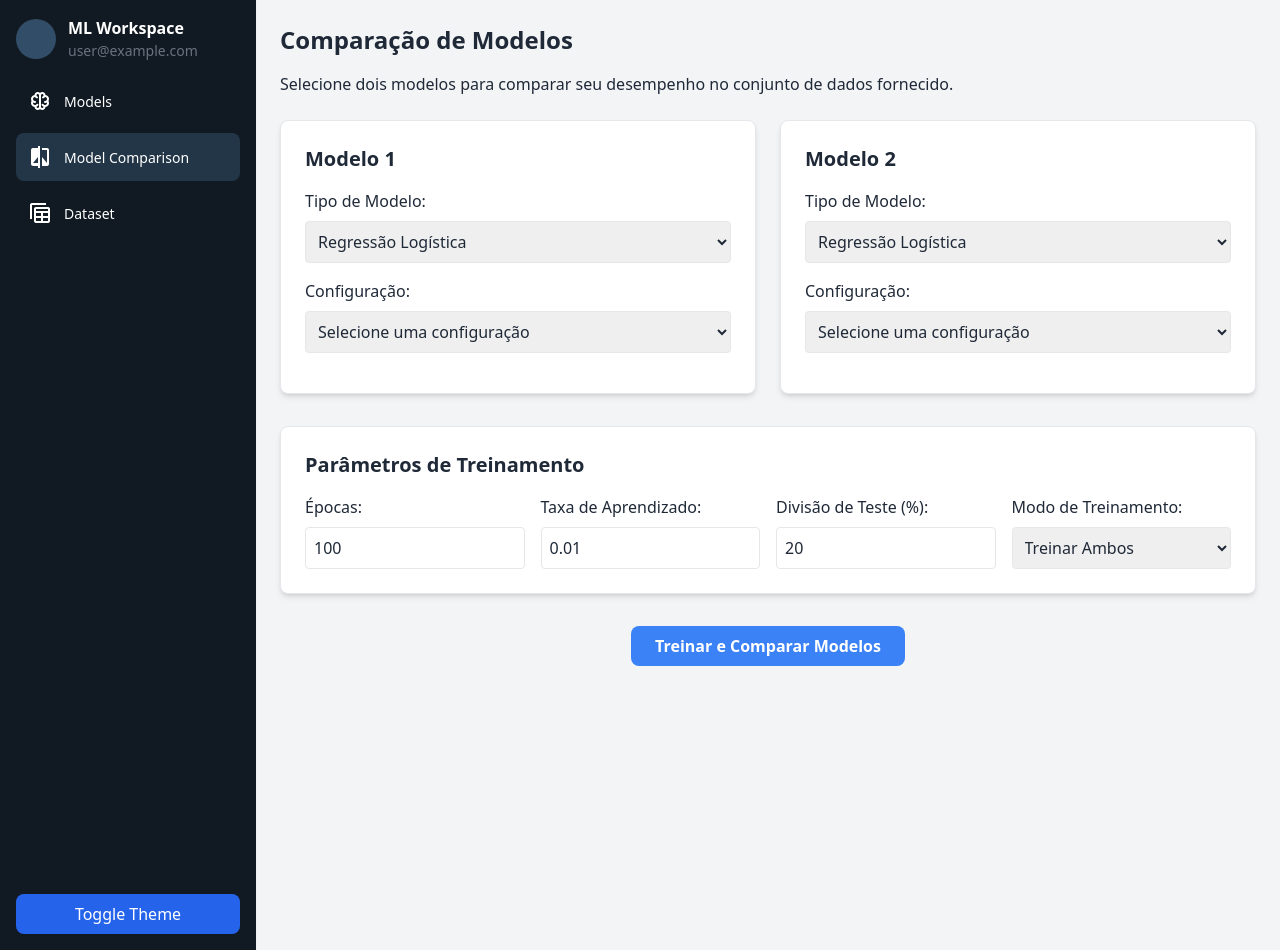
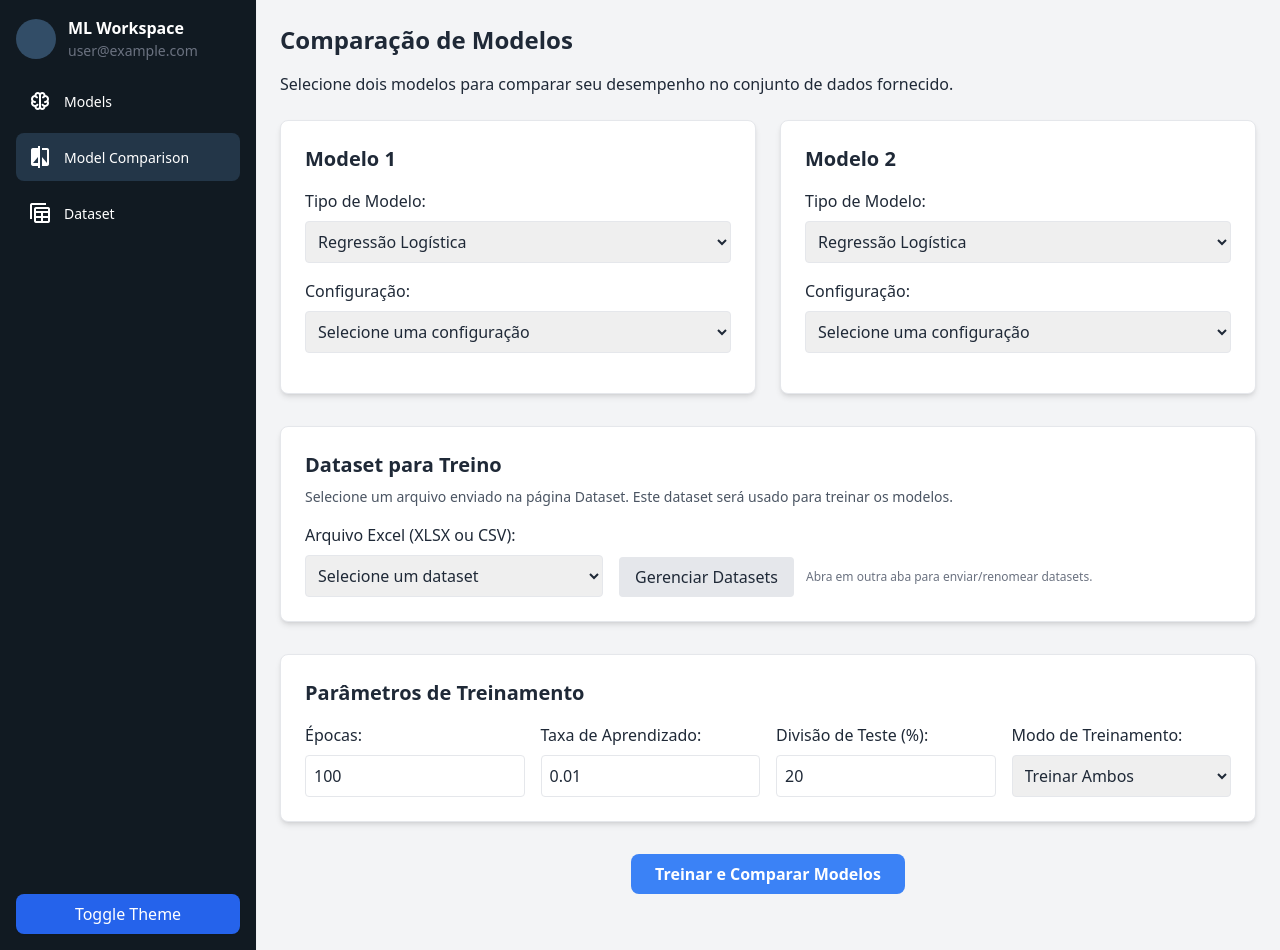
Before and after one commit to Gportari/Projeto-IA, a Flask app: page /ModelComparison.html in a window 1280 px wide. Run offline with Flask 3, Linux system fonts and the light colour scheme; data that the repository does not hold is empty; some libraries are stand-ins or nearby versions.

Commit message:
TREINAR MODELOS COM OS DATASETS ENVIADOS

```diff
--- a/app.py
+++ b/app.py
@@ -471,7 +471,121 @@ def api_train_start():
             'eta_seconds': None,
             'cancel_requested': False
         }
-    _start_training_thread(job_id, payload['model']['type'], payload['model']['config'], payload['dataset'], payload.get('training_params', {}))
+    # Resolver dataset: pode ser enviado como objeto (features/labels) ou como arquivo registrado
+    dataset_payload = payload.get('dataset')
+    dataset_file = payload.get('dataset_file')
+
+    def _load_dataset_from_file(filename):
+        try:
+            base = os.path.basename(filename)
+            base_dir = os.path.abspath(datasets_dir)
+            target_path = os.path.abspath(os.path.join(base_dir, base))
+            if not target_path.startswith(base_dir):
+                raise ValueError('Caminho inválido para dataset.')
+            if not os.path.isfile(target_path):
+                raise ValueError('Arquivo de dataset não encontrado.')
+            ext = os.path.splitext(base)[1].lower()
+            # Leitura com pandas
+            import pandas as pd
+            if ext == '.xlsx':
+                df = pd.read_excel(target_path)
+            elif ext == '.csv':
+                df = pd.read_csv(target_path)
+            else:
+                raise ValueError('Formato de dataset não suportado. Use .xlsx ou .csv')
+
+            # Normalizar nomes e tentar identificar colunas de forma flexível
+            original_cols = list(df.columns)
+            norm_map = {}
+            for c in original_cols:
+                key = str(c).strip().lower()
+                key = key.replace(' ', '')
+                key = key.replace('_', '')
+                # padronizar x_1 -> x1, x-1 -> x1 etc.
+                key = key.replace('-', '')
+                norm_map[key] = c
+
+            # Candidatos para a coluna de rótulo
+            label_candidates = ['d', 'diagnostico', 'diagnóstico', 'label', 'class', 'target', 'y']
+            label_col = None
+            for k in label_candidates:
+                if k in norm_map:
+                    label_col = norm_map[k]
+                    break
+            # Se não achar, assumir a última coluna como label
+            if label_col is None:
+                label_col = original_cols[-1]
+
+            # Candidatos para features (x1,x2,x3) se existirem
+            x_cols = []
+            for k in ['x1','x2','x3','x4','x5']:
+                if k in norm_map and norm_map[k] != label_col:
+                    x_cols.append(norm_map[k])
+
+            # Se não houver colunas x*, pegar todas exceto label e manter as numéricas
+            if not x_cols:
+                feature_candidates = [c for c in original_cols if c != label_col]
+                # Tentar converter para numérico para filtrar
+                df_num = df[feature_candidates].apply(pd.to_numeric, errors='coerce')
+                # Selecionar colunas com pelo menos algum valor numérico válido
+                valid_feature_cols = [c for c in feature_candidates if df_num[c].notna().any()]
+                # Se ainda vazio, erro
+                if not valid_feature_cols:
+                    raise ValueError('Não foram encontradas colunas numéricas para features.')
+                x_cols = valid_feature_cols
+
+            # Construir dataframe numérico final e limpar NaNs
+            df_features = df[x_cols].apply(pd.to_numeric, errors='coerce')
+            df_labels_raw = df[label_col]
+            mask_valid = df_features.notna().all(axis=1) & df_labels_raw.notna()
+            df_features = df_features[mask_valid]
+            df_labels_raw = df_labels_raw[mask_valid]
+
+            if len(df_features) == 0:
+                raise ValueError('Dataset sem linhas válidas após limpeza.')
+
+            # Converter labels em {-1,1}
+            def _to_label(v):
+                if isinstance(v, bool):
+                    return 1 if v else -1
+                try:
+                    f = float(v)
+                    # Mapear 0/1, -1/1 etc.
+                    if f in (0.0, 0):
+                        return -1
+                    return 1 if f > 0 else -1
+                except Exception:
+                    s = str(v).strip().lower()
+                    neg = {'-1','neg','negativo','no','não','nao','false','f'}
+                    pos = {'1','pos','positivo','yes','sim','true','t'}
+                    if s in neg:
+                        return -1
+                    if s in pos:
+                        return 1
+                    # fallback: qualquer outro texto vira 1
+                    return 1
+
+            labels = [ _to_label(v) for v in df_labels_raw.tolist() ]
+            features = df_features.values.tolist()
+
+            return { 'features': features, 'labels': labels }
+        except Exception as e:
+            raise e
+
+    if dataset_file and not dataset_payload:
+        try:
+            dataset_payload = _load_dataset_from_file(dataset_file)
+        except Exception as e:
+            with TRAIN_JOBS_LOCK:
+                TRAIN_JOBS[job_id].update({ 'status': 'error', 'error': f'Dataset inválido: {str(e)}' })
+            return jsonify({'error': f'Dataset inválido: {str(e)}'}), 400
+
+    if not dataset_payload:
+        with TRAIN_JOBS_LOCK:
+            TRAIN_JOBS[job_id].update({ 'status': 'error', 'error': 'Dataset não fornecido.' })
+        return jsonify({'error': 'Dataset não fornecido.'}), 400
+
+    _start_training_thread(job_id, payload['model']['type'], payload['model']['config'], dataset_payload, payload.get('training_params', {}))
     return jsonify({'job_id': job_id})
 
 @app.route('/api/train/status/<job_id>', methods=['GET'])
--- a/static/model_comparison.js
+++ b/static/model_comparison.js
@@ -2,6 +2,7 @@
 document.addEventListener('DOMContentLoaded', function() {
     // Initialize model configuration dropdowns
     fetchModels();
+    fetchDatasetsForTraining();
 
     // Event listeners for model type changes
     document.getElementById('model1-type').addEventListener('change', function() {
@@ -65,6 +66,26 @@ async function fetchModels() {
         updateModelConfigs('model2-type', 'model2-config');
     } catch (error) {
         console.error('Error fetching models:', error);
+    }
+}
+
+// Buscar datasets e preencher o seletor de treino
+async function fetchDatasetsForTraining() {
+    try {
+        const res = await fetch('/api/datasets');
+        if (!res.ok) throw new Error('Falha ao listar datasets');
+        const items = await res.json();
+        const sel = document.getElementById('dataset-select');
+        if (!sel) return;
+        sel.innerHTML = '<option value="">Selecione um dataset</option>';
+        (Array.isArray(items) ? items : []).forEach(item => {
+            const opt = document.createElement('option');
+            opt.value = item.name; // filename
+            opt.textContent = item.display_name || (item.name || '').replace(/\.(csv|xlsx)$/i, '');
+            sel.appendChild(opt);
+        });
+    } catch (e) {
+        console.error('Erro ao carregar datasets:', e);
     }
 }
 
@@ -137,6 +158,7 @@ async function trainAndCompareModels() {
     const learningRate = document.getElementById('learning-rate').value;
     const testSplit = document.getElementById('test-split').value;
     const mode = document.getElementById('train-mode') ? document.getElementById('train-mode').value : 'both';
+    const datasetFile = (document.getElementById('dataset-select') || { value: '' }).value;
 
     // Validate selections according to mode
     if (mode === 'both' && (!model1Config || !model2Config)) {
@@ -149,6 +171,10 @@ async function trainAndCompareModels() {
     }
     if (mode === 'only-model2' && !model2Config) {
         alert('Selecione uma configuração para o Modelo 2.');
+        return;
+    }
+    if (!datasetFile) {
+        alert('Selecione um dataset (arquivo Excel/CSV) para treinar.');
         return;
     }
 
@@ -179,8 +205,7 @@ async function trainAndCompareModels() {
     `;
 
     try {
-        // Extract dataset
-        const dataset = extractDatasetFromTable();
+        // Dataset será carregado no backend com base no arquivo selecionado
         // Sanitize numeric inputs
         let ep = parseInt(epochs, 10);
         if (!Number.isFinite(ep) || ep <= 0) {
@@ -205,10 +230,19 @@ async function trainAndCompareModels() {
                 body: JSON.stringify({
                     model: { type, config },
                     training_params: trainingParams,
-                    dataset
+                    dataset_file: datasetFile
                 })
             });
-            if (!res.ok) throw new Error('Falha ao iniciar o treinamento');
+            if (!res.ok) {
+                let msg = 'Falha ao iniciar o treinamento';
+                try {
+                    const err = await res.json();
+                    if (err && err.error) msg = err.error;
+                } catch (_) {
+                    try { msg = await res.text(); } catch (__) {}
+                }
+                throw new Error(msg);
+            }
             const data = await res.json();
             state.jobs[which] = data.job_id;
             return data.job_id;
@@ -241,7 +275,7 @@ async function trainAndCompareModels() {
 
     } catch (error) {
         console.error('Error training models:', error);
-        alert('Ocorreu um erro ao treinar os modelos. Por favor, tente novamente.');
+        alert(`Erro ao treinar: ${error.message || error}`);
     } finally {
         trainButton.textContent = originalButtonText;
         trainButton.disabled = false;
--- a/templates/ModelComparison.html
+++ b/templates/ModelComparison.html
@@ -62,6 +62,25 @@
                         <select id="model2-config" class="w-full p-2 border rounded dark:bg-[#2a3746] dark:border-[#3a4756]">
                             <option value="">Selecione uma configuração</option>
                         </select>
+                    </div>
+                </div>
+            </div>
+
+            <!-- Parâmetros de Treinamento -->
+            <!-- Seleção de Dataset -->
+            <div class="bg-white dark:bg-[#1f2d3a] p-6 rounded-lg shadow-md mb-8 card">
+                <h2 class="text-xl font-semibold mb-2">Dataset para Treino</h2>
+                <p class="text-sm mb-4 text-gray-600 dark:text-[#92adc9]">Selecione um arquivo enviado na página Dataset. Este dataset será usado para treinar os modelos.</p>
+                <div class="grid grid-cols-1 md:grid-cols-3 gap-4 items-end">
+                    <div>
+                        <label for="dataset-select" class="block mb-2">Arquivo Excel (XLSX ou CSV):</label>
+                        <select id="dataset-select" class="w-full p-2 border rounded dark:bg-[#2a3746] dark:border-[#3a4756]">
+                            <option value="">Selecione um dataset</option>
+                        </select>
+                    </div>
+                    <div class="md:col-span-2 flex items-center gap-3">
+                        <a href="/Dataset.html" target="_blank" class="inline-flex items-center justify-center px-4 py-2 rounded bg-gray-200 hover:bg-gray-300 dark:bg-[#2a3746] dark:hover:bg-[#3a4756]">Gerenciar Datasets</a>
+                        <span class="text-xs text-gray-500 dark:text-[#92adc9]">Abra em outra aba para enviar/renomear datasets.</span>
                     </div>
                 </div>
             </div>
```
